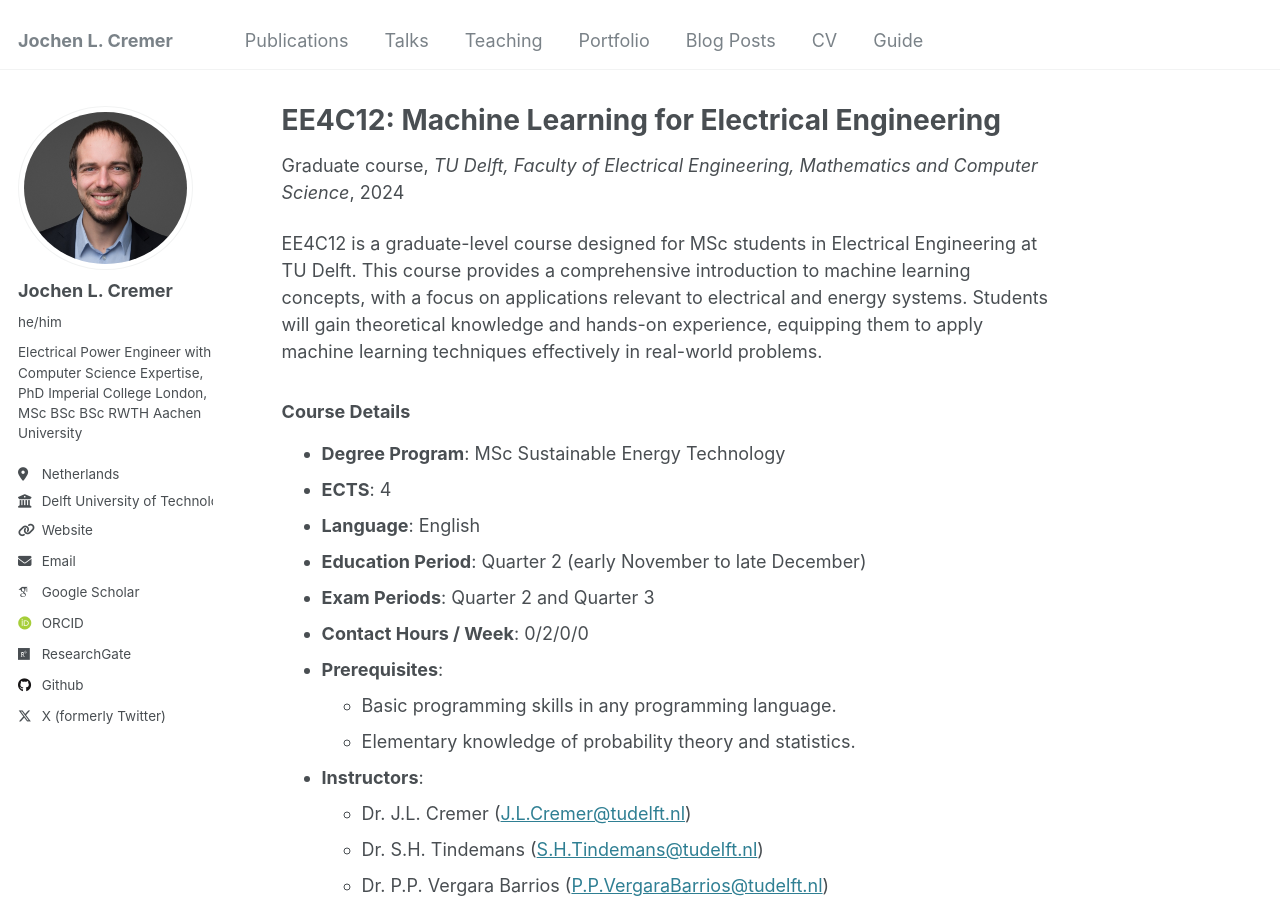
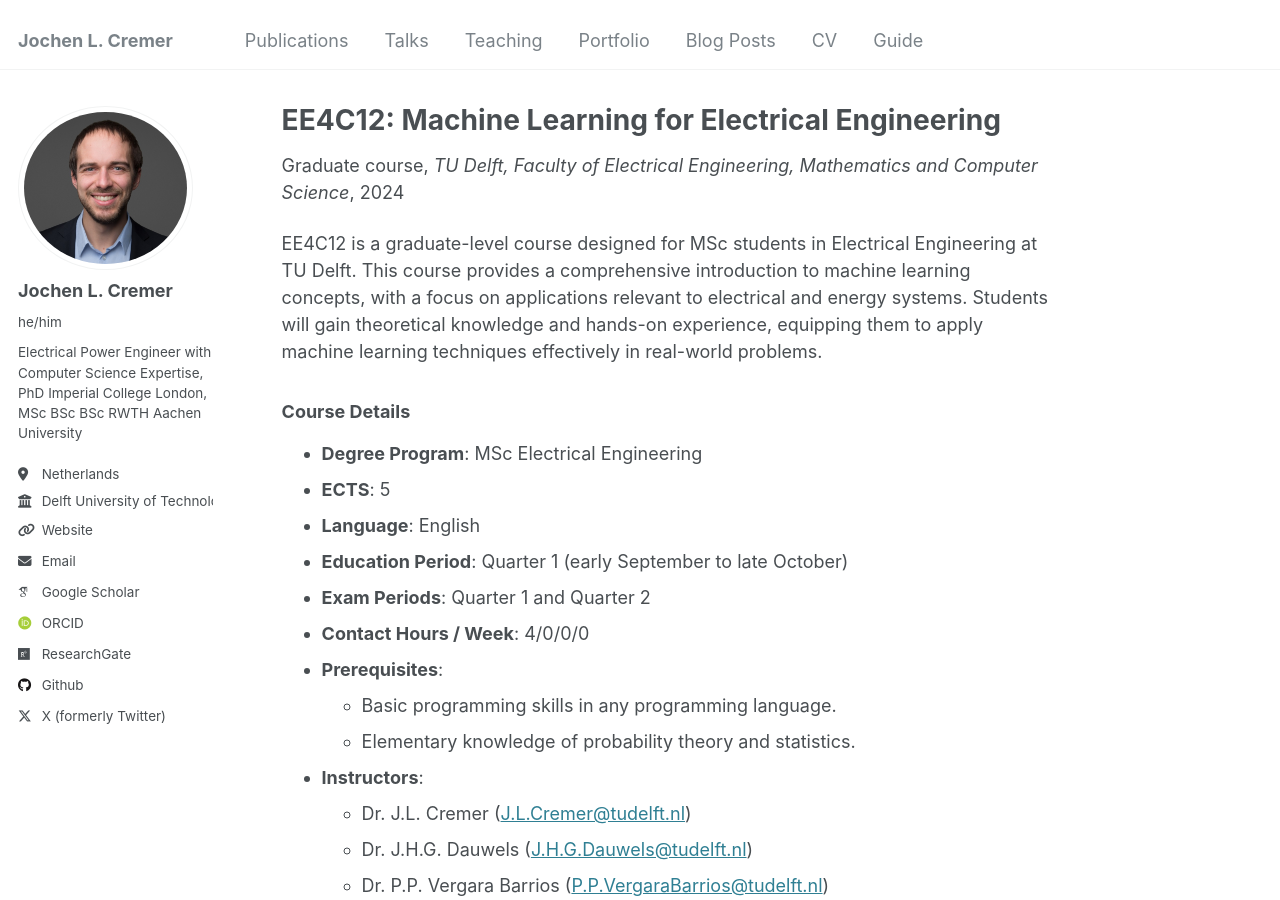
Before and after one commit to JochenC/JochenC.github.io, a Jekyll site: the page built from _teaching/2024-ee4c12-machine-learning3.md, in a window 1280 px wide and 900 px high. Built offline with Jekyll 4.4.1, drawn with Linux system fonts in a browser that asks for light colours; some web fonts are replaced; some of the changed text lies outside the part shown.

Commit message:
Add files via upload

```diff
--- a/_teaching/2024-ee4c12-machine-learning3.md
+++ b/_teaching/2024-ee4c12-machine-learning3.md
@@ -11,20 +11,21 @@ location: "Delft, Netherlands"
 EE4C12 is a graduate-level course designed for MSc students in Electrical Engineering at TU Delft. This course provides a comprehensive introduction to machine learning concepts, with a focus on applications relevant to electrical and energy systems. Students will gain theoretical knowledge and hands-on experience, equipping them to apply machine learning techniques effectively in real-world problems.
 
 ### Course Details
-- **Degree Program**: MSc Sustainable Energy Technology
-- **ECTS**: 4
+- **Degree Program**: MSc Electrical Engineering
+- **ECTS**: 5
 - **Language**: English
-- **Education Period**: Quarter 2 (early November to late December)
-- **Exam Periods**: Quarter 2 and Quarter 3
-- **Contact Hours / Week**: 0/2/0/0
+- **Education Period**: Quarter 1 (early September to late October)
+- **Exam Periods**: Quarter 1 and Quarter 2
+- **Contact Hours / Week**: 4/0/0/0
 - **Prerequisites**:
   - Basic programming skills in any programming language.
   - Elementary knowledge of probability theory and statistics.
 - **Instructors**:
   - Dr. J.L. Cremer ([J.L.Cremer@tudelft.nl](mailto:J.L.Cremer@tudelft.nl))
+  - Dr. J.H.G. Dauwels ([J.H.G.Dauwels@tudelft.nl](mailto:J.H.G.Dauwels@tudelft.nl))
+  - Dr. P.P. Vergara Barrios ([P.P.VergaraBarrios@tudelft.nl](mailto:P.P.VergaraBarrios@tudelft.nl))
+  - Dr.ing. R.K. Bishnoi ([R.K.Bishnoi@tudelft.nl](mailto:R.K.Bishnoi@tudelft.nl))
   - Dr. S.H. Tindemans ([S.H.Tindemans@tudelft.nl](mailto:S.H.Tindemans@tudelft.nl))
-  - Dr. P.P. Vergara Barrios ([P.P.VergaraBarrios@tudelft.nl](mailto:P.P.VergaraBarrios@tudelft.nl))
-  - Dr. J. Stiasny ([J.B.Stiasny@tudelft.nl](mailto:J.B.Stiasny@tudelft.nl))
 
 ### Course Content
 The course covers the following topics:
```
